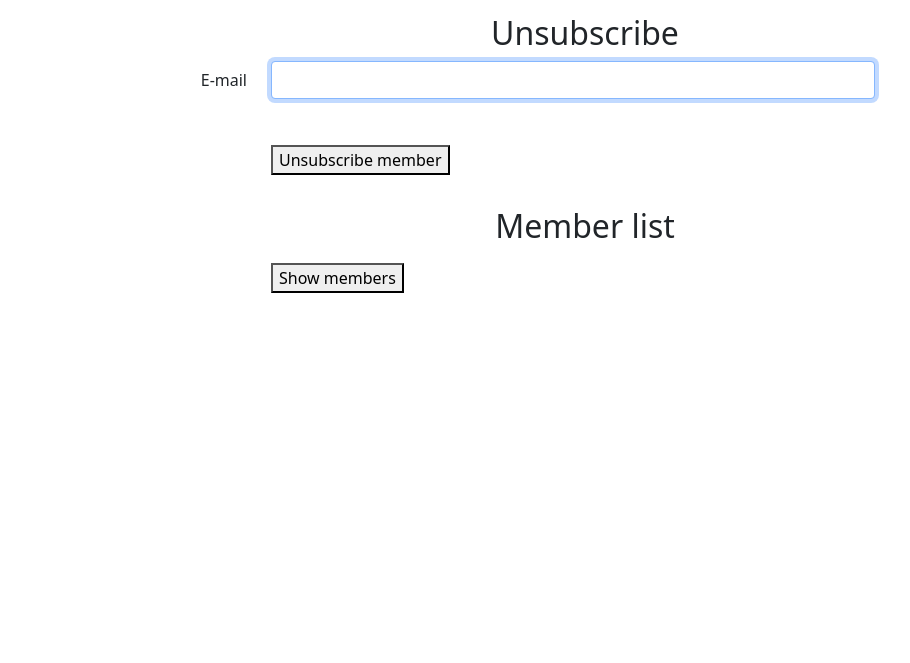
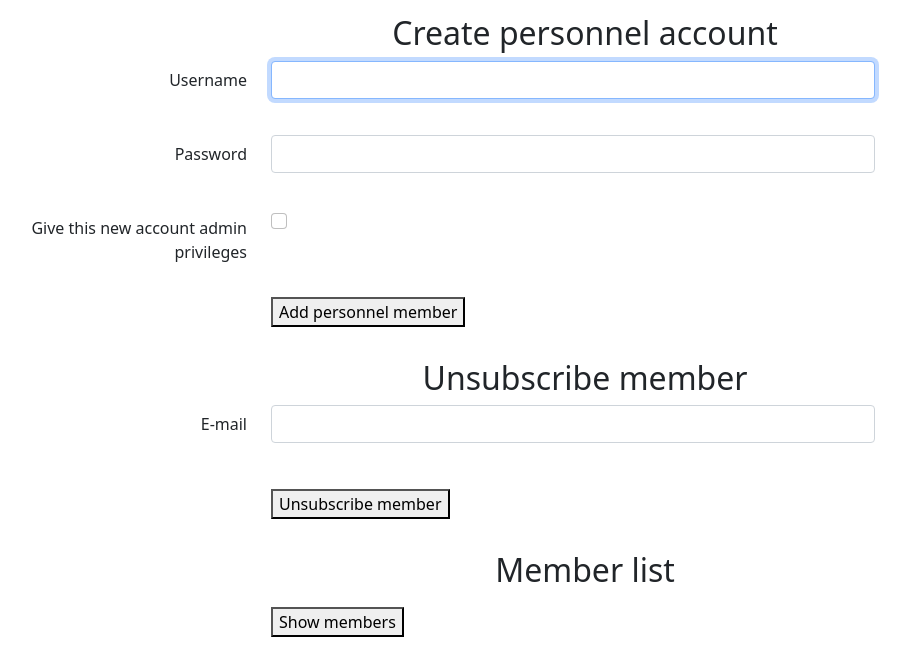
Before and after one commit to ivanngyb/MovieGroupProject, a PHP site: page /admin.php in a window 1280 px wide. Shown: the part 137-800 px from the top of the page, without its empty margins (55-965 px from the left). Run offline with PHP 8.4, Linux system fonts and the light colour scheme; some libraries are stand-ins or nearby versions.

Commit message:
work on admin page

```diff
--- a/web_files/admin.php
+++ b/web_files/admin.php
@@ -39,13 +39,51 @@
         </header>
         <main>
             <div class="container-fluid text-center mt-3">
-                <h2>Unsubscribe</h2>
+                <h2>Create personnel account</h2>
+            </div>
+
+
+            <!-- The Create personnel account form -->
+            <form class="m-0 row" method="get" action="admin.php">
+                <div class="row mb-3">
+                <label class="col-2 col-sm-2 col-md-2 col-xl-3 col-form-label">Username</label>
+                <div class="col-10 col-sm-10 col-md-9 col-xl-6">
+                    <input type="text" class="form-control" autofocus name="username" id="username">
+                </div>
+            </div>
+            <div class="row mb-3">
+                <label class="col-2 col-sm-2 col-md-2 col-xl-3 col-form-label">Password</label>
+                <div class="col-10 col-sm-10 col-md-9 col-xl-6">
+                    <input type="text" class="form-control" autofocus name="password" id="password">
+                </div>
+            </div>
+            <div class="row mb-3">
+                <label class="col-2 col-sm-2 col-md-2 col-xl-3 col-form-label" for="create_admin">
+                    Give this new account admin privileges
+                </label>
+                <div class="col-10 col-sm-10 col-md-9 col-xl-6">
+                    <input type="checkbox" class="form-check-input" id="create_admin" name="create_admin" value="yes">
+                </div>
+
+            </div>
+            <div class="row mb-3">
+                <label class="col-2 col-sm-2 col-md-2 col-xl-3 col-form-label"></label>
+                <div class="col-10 col-sm-10 col-md-9 col-xl-6">
+                    <button class="button"  class="form-control" name="submit" type="submit" value="add_personnel">
+                        Add personnel member
+                    </button>
+                    <?php
+                        if (isset($_GET['submit']) && $_GET['submit'] == "add_personnel" ) {
+                        require "admin_add_personnel_script.php";
+                        }
+                    ?>
+                </div>
+            </div>
+            <div class="container-fluid text-center mt-3">
+                <h2>Unsubscribe member</h2>
             </div>
             <!-- The Unsubscribe User Form -->
             <form class="m-0 row" method="get" action="admin.php">
-                <?php
-
-                ?>
                 <div class="row mb-3">
                     <label class="col-2 col-sm-2 col-md-2 col-xl-3 col-form-label">E-mail</label>
                     <div class="col-10 col-sm-10 col-md-9 col-xl-6">
@@ -70,7 +108,7 @@
                 <h2>Member list</h2>
             </div>
             <form class="m-0 row" method="get" action="admin.php">
-            <div class="row mb-3">
+                <div class="row mb-3">
                     <label class="col-2 col-sm-2 col-md-2 col-xl-3 col-form-label"></label>
                     <div class="col-10 col-sm-10 col-md-9 col-xl-6">
                         <button class="button"  class="form-control" name="show" type="submit" value="show">
@@ -101,7 +139,9 @@
                     </div>
                     ';
                 }
-                ?>
+            ?>
+
+            </form>
         </main>
     </body>
 </html>
```
Also changed, not shown: web_files/admin_add_personnel_script.php (added, +51 -0 lines).
